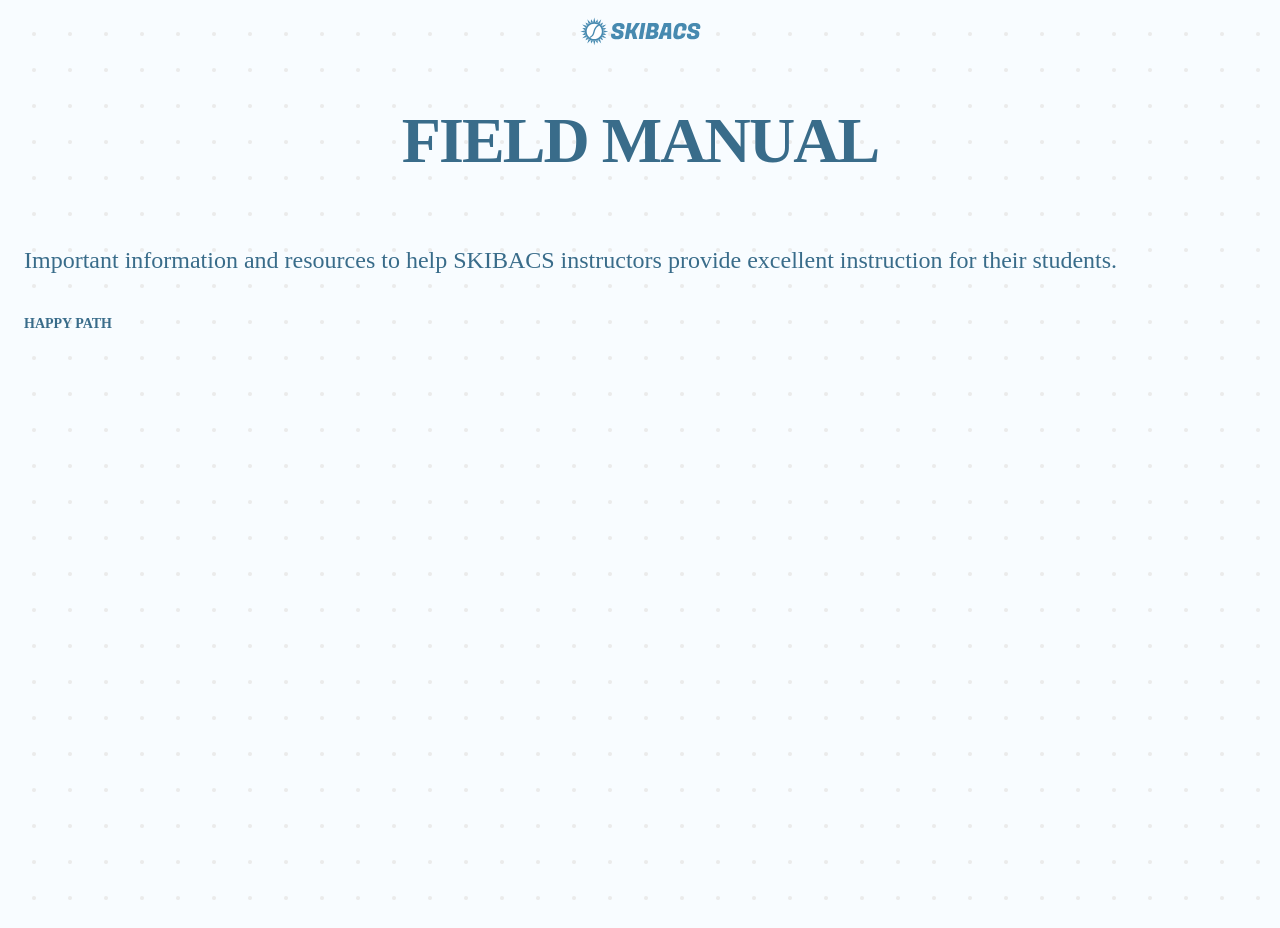
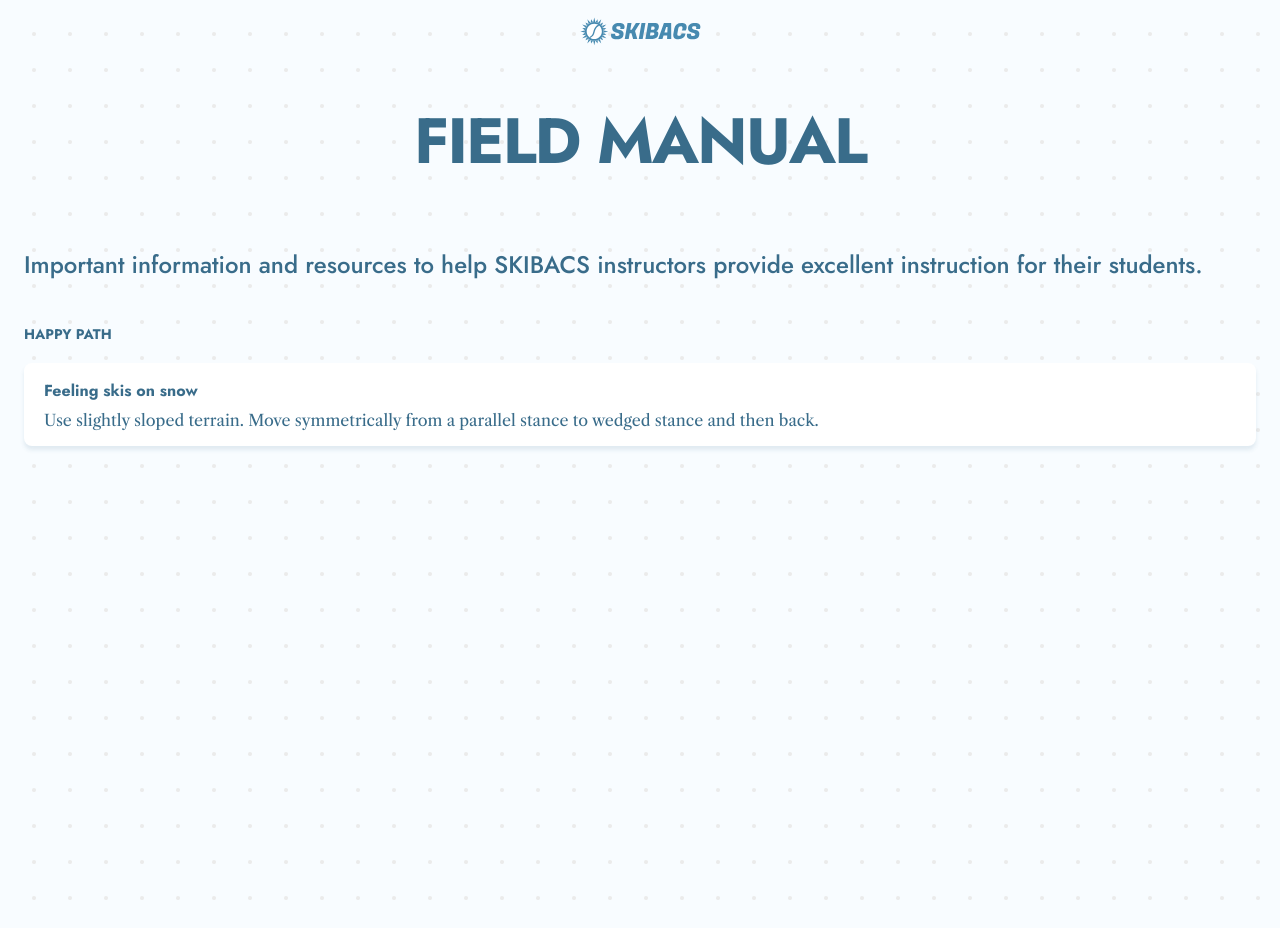
Before and after one commit to joeday/skibacs-field-manual, a Next.js app: page / in a window 1280 px wide. Built offline with nearby package versions, Linux system fonts and the light colour scheme.

Commit message:
added card module

```diff
--- /dev/null
+++ b/app/UI/card.module.css
@@ -0,0 +1,19 @@
+.card {
+  display: flex;
+  flex-direction: column;
+  border-radius: var(--radius-1);
+  padding: 16px 20px;
+  background: var(--color-white);
+  box-shadow: var(--elevation-1);
+}
+
+.cardHeader {
+  font-size: var(--font-size-md);
+  margin: 0 0 8px 0;
+}
+
+.description {
+  font-family: var(--font-family-secondary);
+  font-size: var(--font-size-md);
+  margin: 0;
+}
--- /dev/null
+++ b/app/UI/card.tsx
@@ -0,0 +1,16 @@
+import styles from "./card.module.css";
+import Link from "next/link";
+
+export default function Card() {
+  return (
+    <Link href="/" className={styles.card}>
+      <div>
+        <h2 className={styles.cardHeader}>Feeling skis on snow</h2>
+        <p className={styles.description}>
+          Use slightly sloped terrain. Move symmetrically from a parallel stance
+          to wedged stance and then back.{" "}
+        </p>
+      </div>
+    </Link>
+  );
+}
--- a/app/UI/fonts.ts
+++ b/app/UI/fonts.ts
@@ -1 +1,13 @@
-// import { Futura } from 'next/font/google';
+import { Jost, Libre_Caslon_Text } from "next/font/google";
+
+export const jost = Jost({
+  subsets: ["latin"],
+  variable: "--font-jost",
+});
+
+export const caslon = Libre_Caslon_Text({
+  weight: ["400", "700"],
+  style: ["normal", "italic"],
+  subsets: ["latin"],
+  variable: "--font-caslon",
+});
--- a/app/globals.css
+++ b/app/globals.css
@@ -1,6 +1,6 @@
 :root {
   --color-black: #000;
-  --color-black: #fff;
+  --color-white: #fff;
   --color-accent: #396c8a;
   --color-accent-10: #f8fcff;
   --color-dot: #ececec;
@@ -16,6 +16,9 @@
   --font-size-md: 16px;
   --font-size-sm: 14px;
   --font-size-xs: 10px;
+
+  --font-family-primary: var(--font-jost);
+  --font-family-secondary: var(--font-caslon);
 }
 
 html,
@@ -29,7 +32,7 @@ body {
   background-color: var(--color-accent-10);
   background-image: url("../public/dot.png");
   background-repeat: repeat;
-  font-family: "Futura";
+  font-family: var(--font-family-primary);
   color: var(--color-accent);
 }
 
--- a/app/layout.js
+++ b/app/layout.js
@@ -1,4 +1,5 @@
 import "./globals.css";
+import { jost, caslon } from "./ui/fonts";
 
 export const metadata = {
   title: "SKIBACS Instructor Field Manual",
@@ -7,7 +8,7 @@ export const metadata = {
 
 export default function RootLayout({ children }) {
   return (
-    <html lang="en">
+    <html lang="en" className={`${jost.variable} ${caslon.variable}`}>
       <body>{children}</body>
     </html>
   );
--- a/app/page.js
+++ b/app/page.js
@@ -1,5 +1,6 @@
 import Image from "next/image";
 import styles from "./page.module.css";
+import Card from "./ui/card";
 
 export default function Home() {
   return (
@@ -19,6 +20,7 @@ export default function Home() {
       </p>
       <section className={styles.happyPath}>
         <h4 className={styles.happyPathHeadline}>happy path</h4>
+        <Card />
       </section>
     </main>
   );
```
